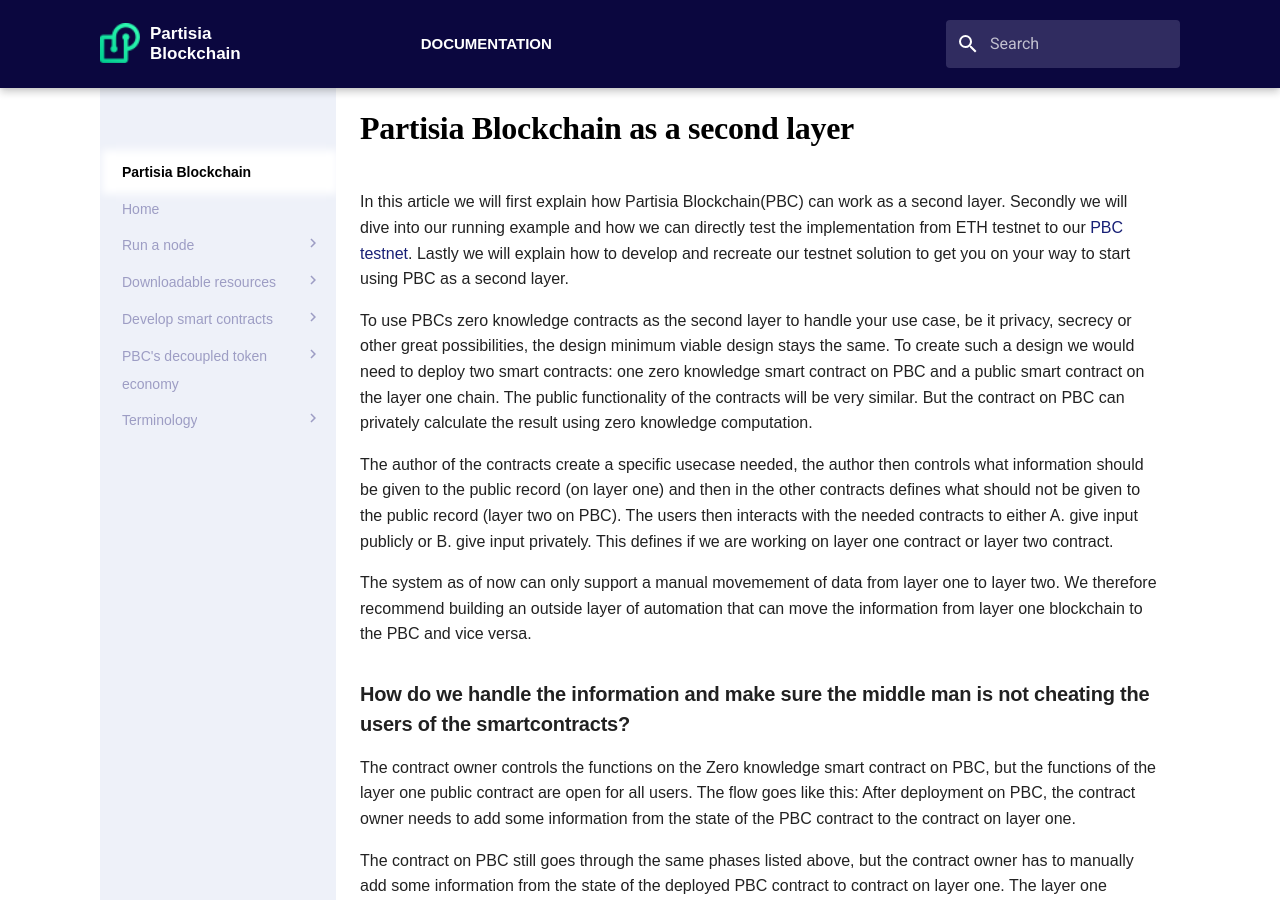
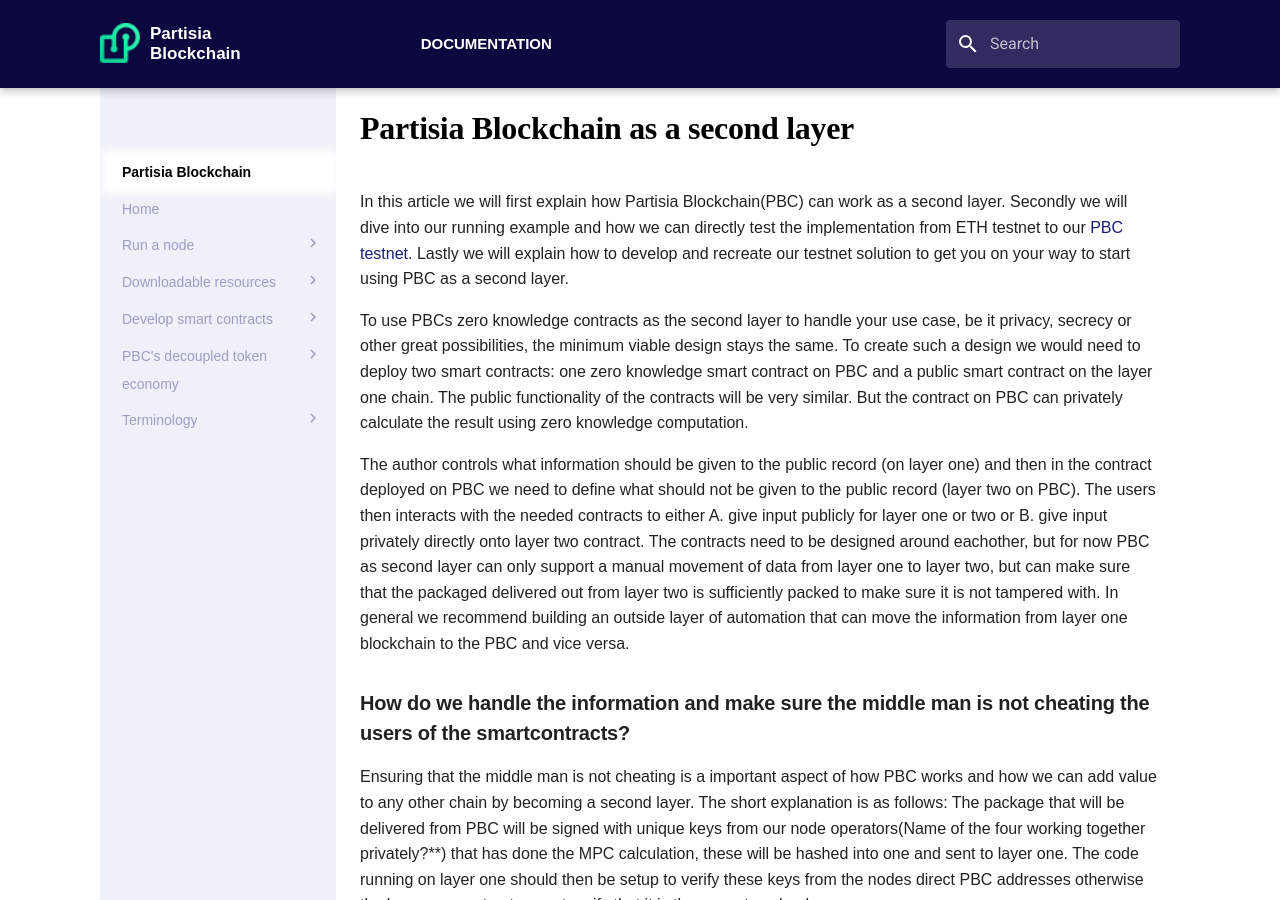
Before and after one commit to 0xSero/partisia-docs, an MkDocs documentation site: the page built from docs/pbc-as-second-layer.md, in a window 1280 px wide and 900 px high. Built offline with MkDocs 1.6.1 and Material for MkDocs 9.7.7, drawn with Linux system fonts in a browser that asks for light colours; some web fonts are replaced; a script that is not in the unit is left out; some of the changed text lies outside the part shown.

Commit message:
Committing first segment and first brainstorm part of second headline.

```diff
--- a/docs/pbc-as-second-layer.md
+++ b/docs/pbc-as-second-layer.md
@@ -1,15 +1,15 @@
 # Partisia Blockchain as a second layer
 In this article we will first explain how Partisia Blockchain(PBC) can work as a second layer. Secondly we will dive into our running example and how we can directly test the implementation from ETH testnet to our [PBC testnet](testnet.md). Lastly we will explain how to develop and recreate our testnet solution to get you on your way to start using PBC as a second layer.
 
-To use PBCs zero knowledge contracts as the second layer to handle your use case, be it privacy, secrecy or other great possibilities, the design minimum viable design stays the same. To create such a design we would need to deploy two smart contracts: one zero knowledge smart contract on PBC and a public smart contract on the layer one chain. The public functionality of the contracts will be very similar. But the contract on PBC can privately calculate the result using zero knowledge computation.
+To use PBCs zero knowledge contracts as the second layer to handle your use case, be it privacy, secrecy or other great possibilities, the minimum viable design stays the same. To create such a design we would need to deploy two smart contracts: one zero knowledge smart contract on PBC and a public smart contract on the layer one chain. The public functionality of the contracts will be very similar. But the contract on PBC can privately calculate the result using zero knowledge computation.
 
-The author of the contracts create a specific usecase needed, the author then controls what information should be given to the public record (on layer one) and then in the other contracts defines what should not be given to the public record (layer two on PBC). The users then interacts with the needed contracts to either A. give input publicly or B. give input privately. This defines if we are working on layer one contract or layer two contract.
-
-The system as of now can only support a manual movemement of data from layer one to layer two. We therefore recommend building an outside layer of automation that can move the information from layer one blockchain to the PBC and vice versa.
+The author controls what information should be given to the public record (on layer one) and then in the contract deployed on PBC we need to define what should not be given to the public record (layer two on PBC). The users then interacts with the needed contracts to either A. give input publicly for layer one or two or B. give input privately directly onto layer two contract. The contracts need to be designed around eachother, but for now PBC as second layer can only support a manual movement of data from layer one to layer two, but can make sure that the packaged delivered out from layer two is sufficiently packed to make sure it is not tampered with. In general we recommend building an outside layer of automation that can move the information from layer one blockchain to the PBC and vice versa.
 
 ### How do we handle the information and make sure the middle man is not cheating the users of the smartcontracts?
+Ensuring that the middle man is not cheating is a important aspect of how PBC works and how we can add value to any other chain by becoming a second layer. The short explanation is as follows: The package that will be delivered from PBC will be signed with unique keys from our node operators(Name of the four working together privately?**) that has done the MPC calculation, these will be hashed into one and sent to layer one. The code running on layer one should then be setup to verify these keys from the nodes direct PBC addresses otherwise the layer one contract cannot verify that it is the correct payload.
 
 
+_
 The contract owner controls the functions on the Zero knowledge smart contract on PBC, but the functions of the layer one public contract are open for all users. The flow goes like this: After deployment on PBC, the contract owner needs to add some information from the state of the PBC contract to the contract on layer one.
 
 The contract on PBC still goes through the same phases listed above, but the contract owner has to manually add some information from the state of the deployed PBC contract to contract on layer one. The layer one contract needs to contain the identities (PBC addresses) of the ZK nodes that have been allocated to do the zero knowledge computation. This is necessary because the outcome from PBC uses signatures from the ZK nodes to claim and prove themselves as the actual outcome of the computation from PBC. The signatures contain the identity of the zk nodes and the result which the respective nodes approved. To claim a win on the layer one contract your identity has to match the result calculated by a majority of the ZK nodes. In practice 3 out of 4.
```
